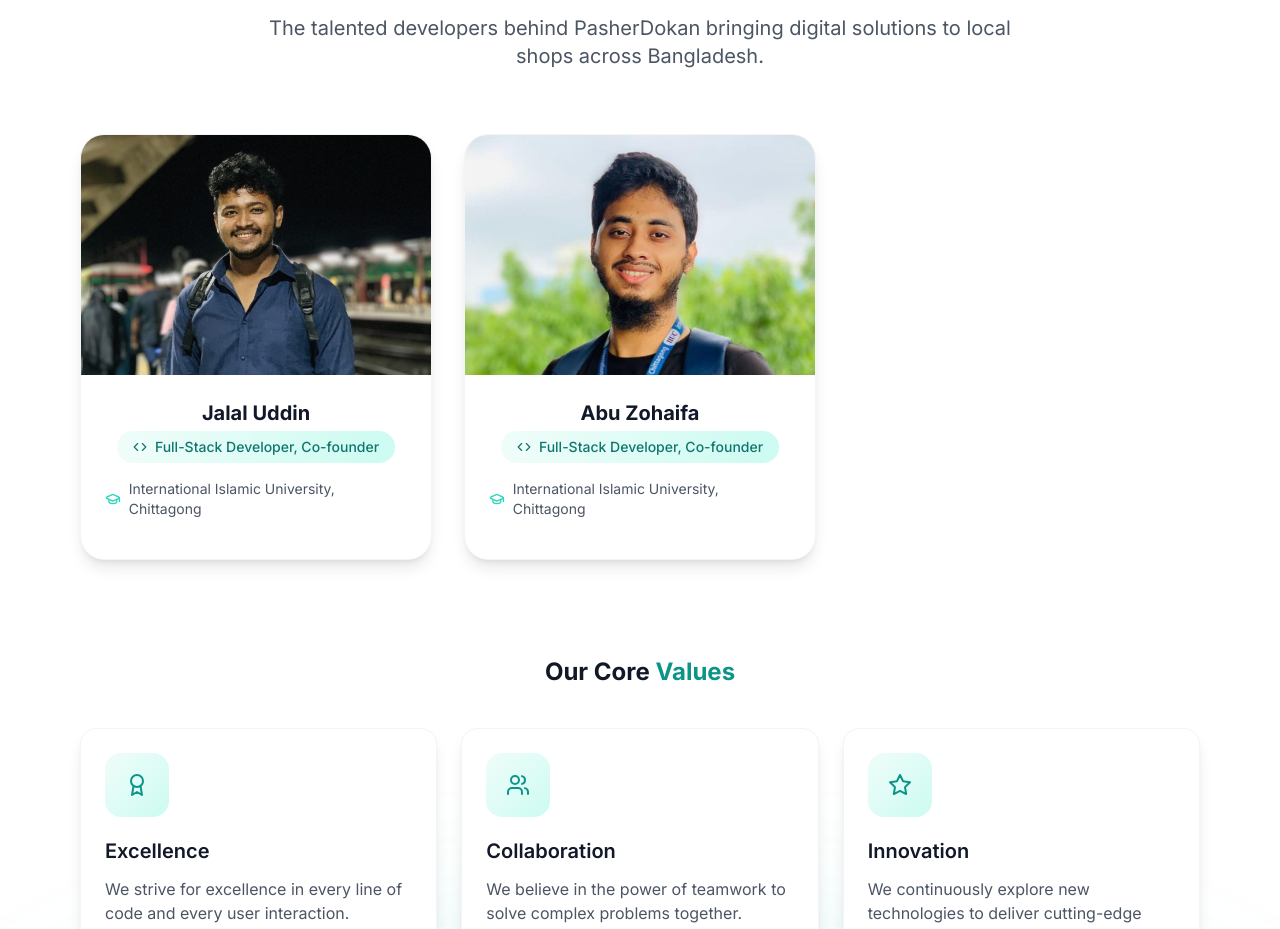
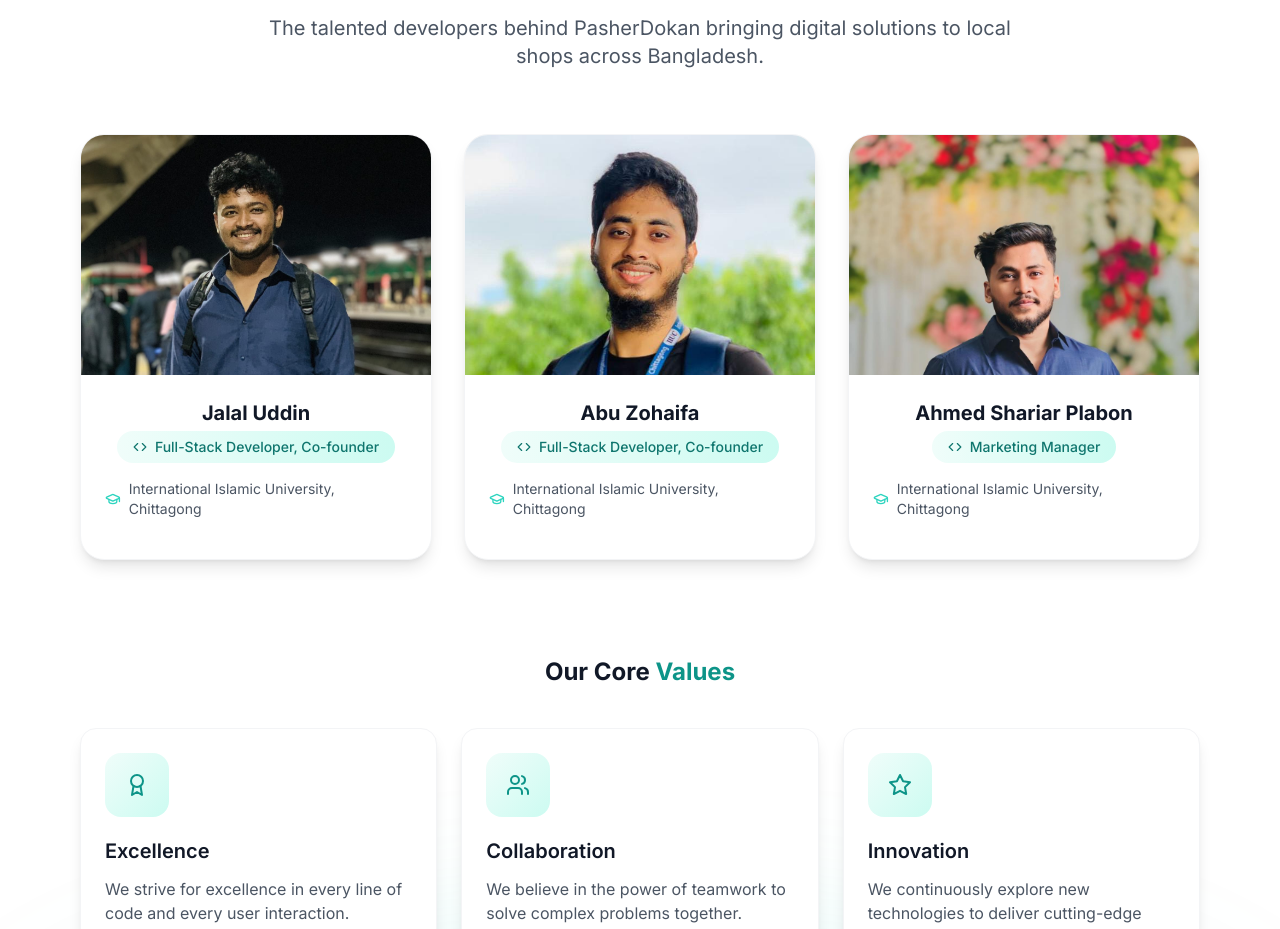
Before and after one commit to ju4700/PasherDokan-Web, a React (Vite) app in the folder PasherDokanWeb/: page / in a window 1280 px wide. Shown: the part 8181-9110 px from the top of the page. Built offline with nearby package versions, Linux system fonts and the light colour scheme.

Commit message:
Add Ahmed Shariar Plabon as a new team member with relevant details

```diff
--- a/PasherDokanWeb/src/components/Team.tsx
+++ b/PasherDokanWeb/src/components/Team.tsx
@@ -140,6 +140,15 @@
       github: 'https://github.com/Zohaifa',
       linkedin: 'https://linkedin.com',
       image: '/images/zohaifa.jpg',
+    },
+    {
+      name: 'Ahmed Shariar Plabon',
+      role: 'Marketing Manager',
+      university: 'International Islamic University, Chittagong',
+      email: 'ahmedshahriar948@gmail.com',
+      github: 'https://github.com/shahriar7ahmed',
+      linkedin: 'https://linkedin.com',
+      image: '/images/plabon.jpg',
     }
   ], []);
 
```
Also changed, not shown: PasherDokanWeb/public/images/plabon.jpg (added).
